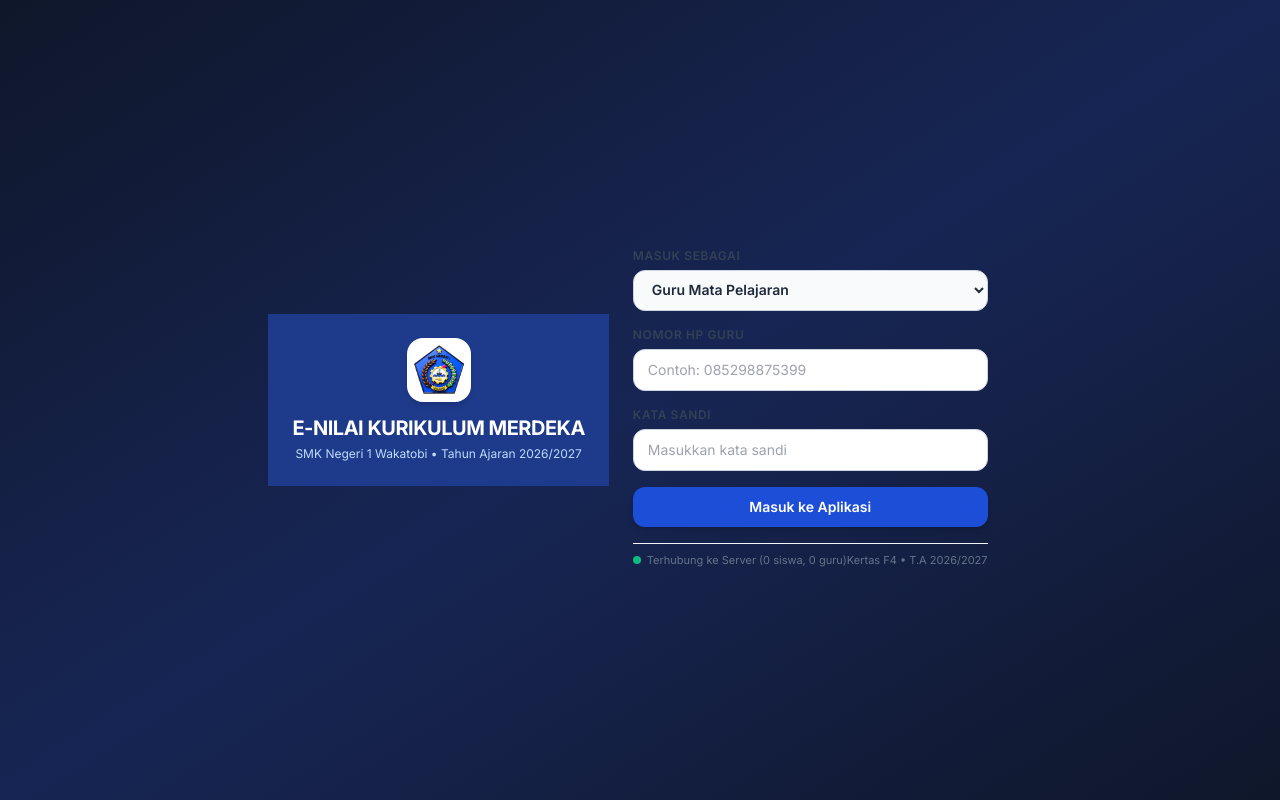
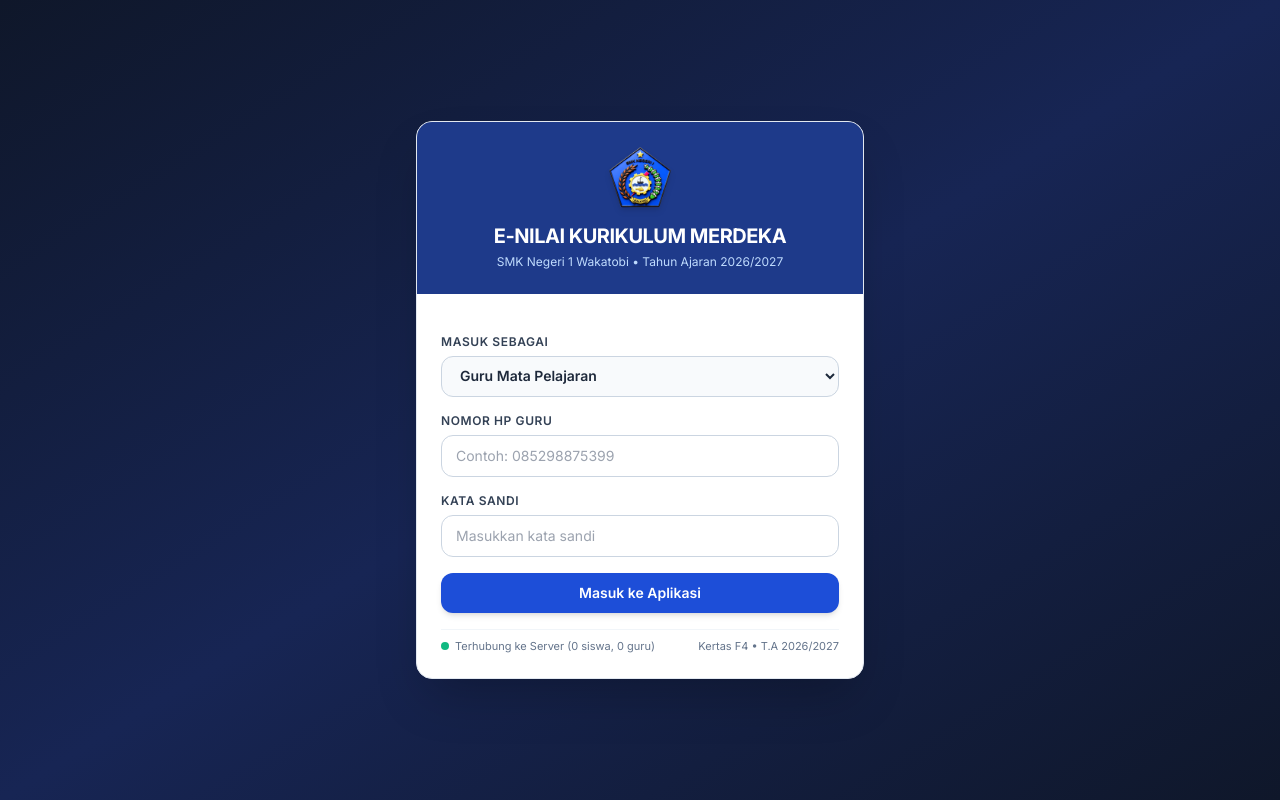
Before and after one commit to edumarketid/nilai, a plain HTML site: page index.html in a window 1280 px wide. Drawn offline with nearby package versions, Linux system fonts and the light colour scheme; no server answers.

Commit message:
Update index.html

```diff
--- a/index.html
+++ b/index.html
@@ -13,10 +13,10 @@
 
   <!-- ================= HALAMAN LOGIN (3 PERAN DROPDOWN) ================= -->
   <div id="loginScreen" class="min-h-screen flex items-center justify-center bg-gradient-to-br from-slate-900 via-blue-950 to-slate-900 p-4">
-
+    <div class="bg-white rounded-2xl shadow-2xl w-full max-w-md overflow-hidden border border-slate-200">
       <div class="bg-blue-900 text-white p-6 text-center">
-        <div class="w-16 h-16 bg-white rounded-2xl flex items-center justify-center mx-auto mb-3 p-1.5 shadow-md">
-          <img src="icon-sekolah.png" alt="Logo SMKN 1 Wakatobi" class="w-full h-full object-contain" />
+        <div class="w-16 h-16 flex items-center justify-center mx-auto mb-3">
+          <img src="icon-sekolah.png" alt="Logo SMKN 1 Wakatobi" class="w-full h-full object-contain drop-shadow-md" />
         </div>
         <h1 class="text-xl font-bold tracking-tight">E-NILAI KURIKULUM MERDEKA</h1>
         <p class="text-blue-200 text-xs mt-1">SMK Negeri 1 Wakatobi &bull; Tahun Ajaran 2026/2027</p>
```
